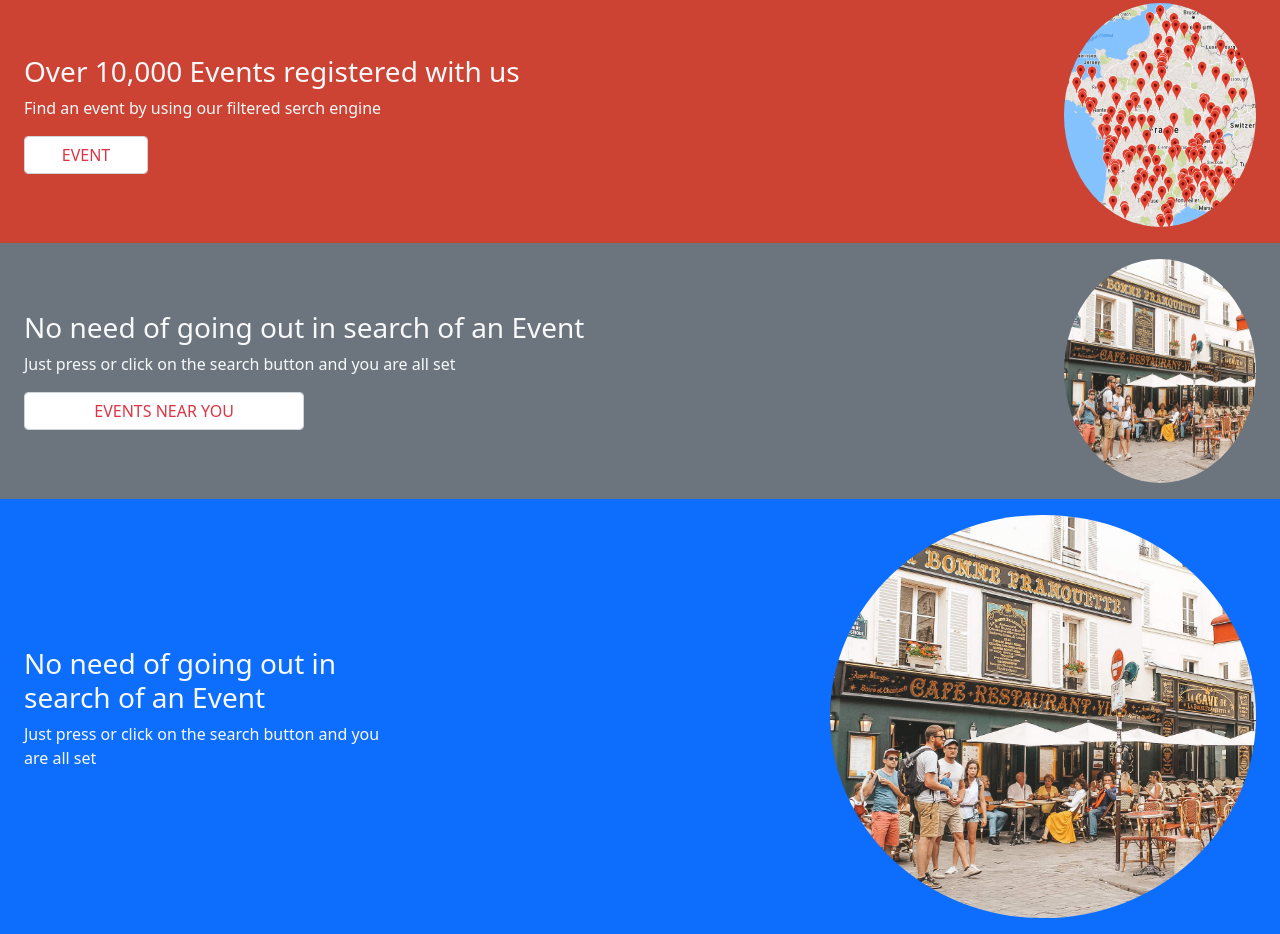
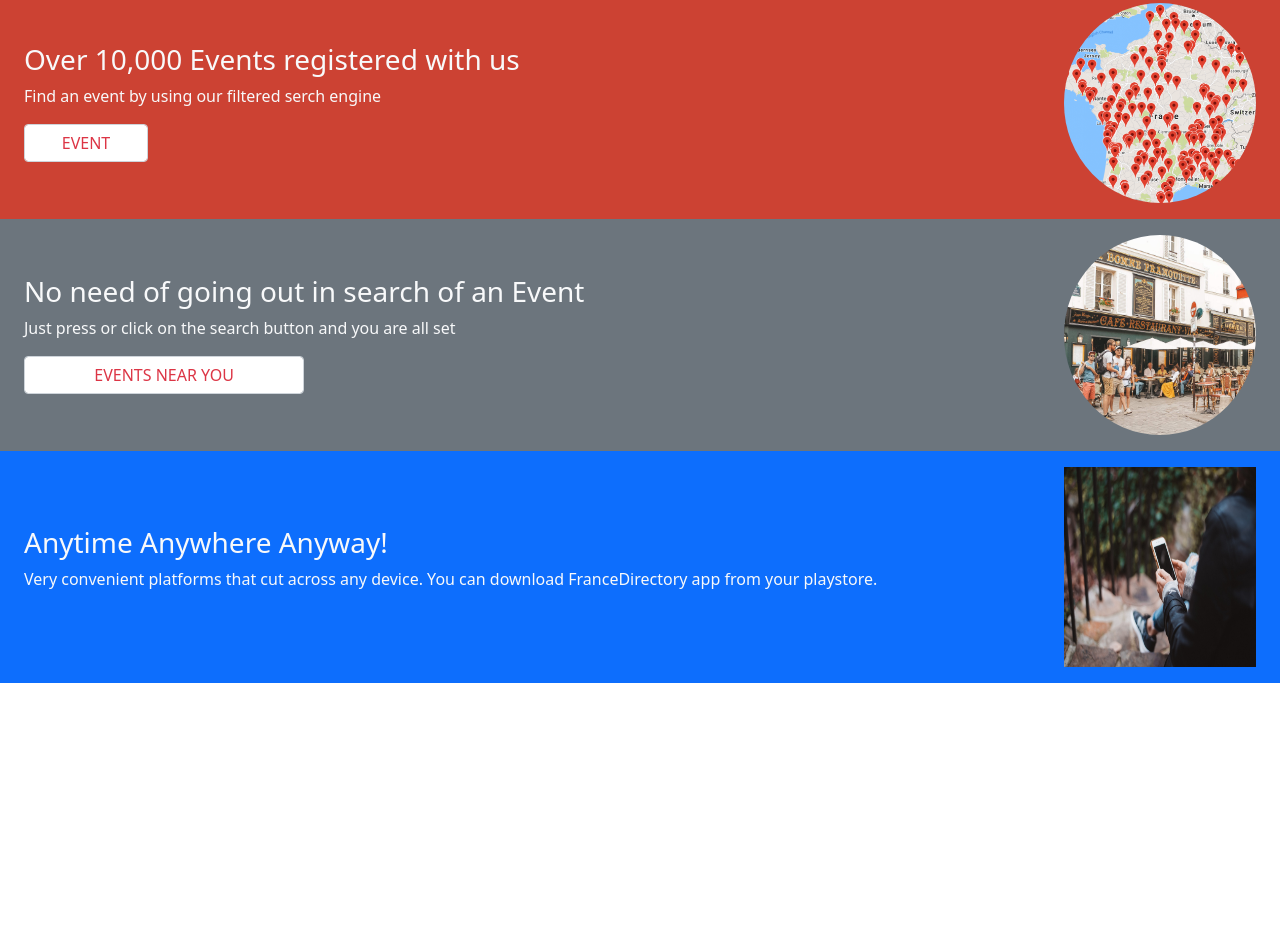
Before and after one commit to Vagyasri/Events-Directory, a website: page index.html in a window 1280 px wide. Shown: the part 1749-2683 px from the top of the page. After the commit the page ends 2432 px from the top, so only its background shows below. Drawn offline with nearby package versions, Linux system fonts and the light colour scheme.

Commit message:
Add Sky Article Section

```diff
--- a/index.html
+++ b/index.html
@@ -112,19 +112,19 @@
         <img src="Image/oneplace.jpg" alt="" class="rounded-circle article-img">
       </div>
       </div>
-    </article>
+      </article>
       <!-- Sky Section  -->
       <article class="bg-primary p-3 px-4">
         <div class="d-flex align-items-center w-100 justify-content-between">
         <div class="text-light">
-        <h3>No need of going out in search of an Event</h3>
-        <p>Just press or click on the search button and you are all set</p>
+        <h3>Anytime Anywhere Anyway!</h3>
+        <p>Very convenient platforms that cut across any device. You can download FranceDirectory app from your playstore. </p>
         </div>
         <div class="d-flex justify-content-end">
-        <img src="Image/oneplace.jpg" alt="" class="rounded-circle w-50">
+        <img src="Image/playstore.jpg" alt="" class="article-img">
       </div>
       </div>
-    </article>
+      </article>
       <footer class="bg-dark">
       </footer>
   </body>
--- a/style.css
+++ b/style.css
@@ -33,5 +33,5 @@ ul {
 
 .article-img {
   width: 15vw;
-  height: 28vh;
+  height: 25vh;
 }
```
Also changed, not shown: Image/playstore.jpg (added).
